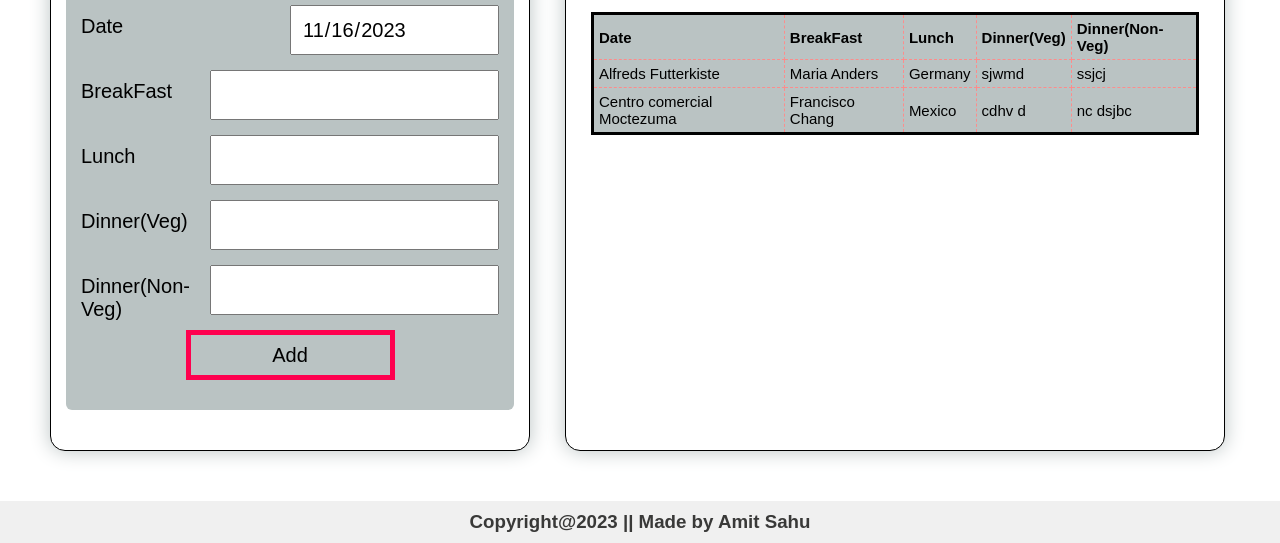
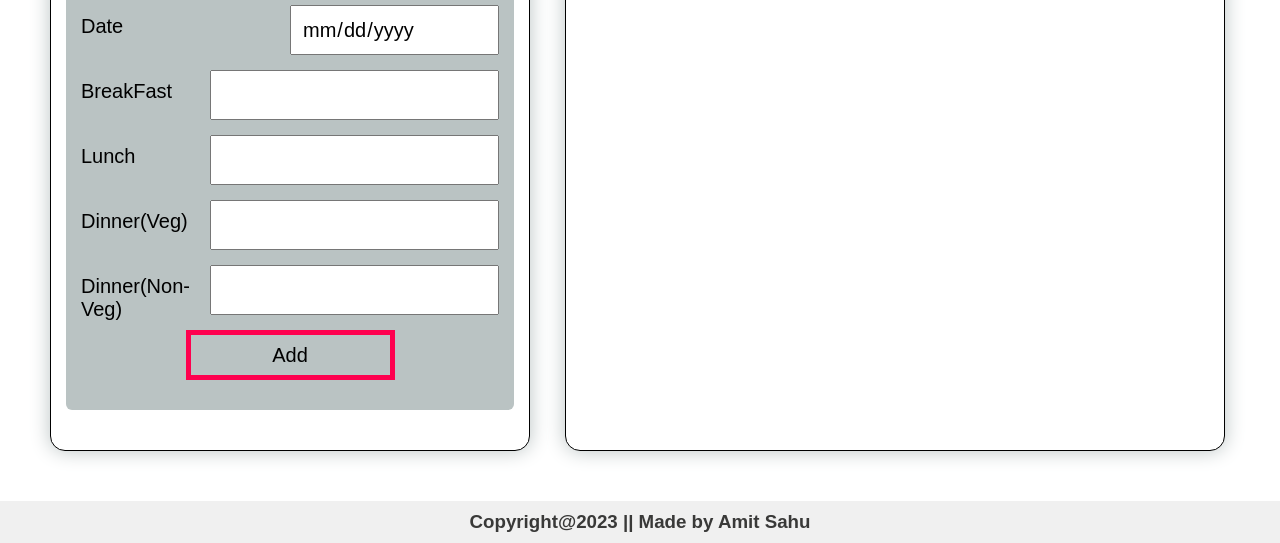
Before and after one commit to amitsahu03/Meal-Counter, a plain HTML site: page index.html in a window 1280 px wide. Shown: the part 301-844 px from the top of the page. Drawn offline with Linux system fonts and the light colour scheme.

Commit message:
Update index.html

```diff
--- a/index.html
+++ b/index.html
@@ -54,28 +54,7 @@
                     <div class="mainRight">
                         <h1 class="sub-title">Excel-Sheet</h1>
                         <table id="table">
-                            <tr>
-                                <th>Date</th>
-                              <th>BreakFast</th>
 
-                              <th>Lunch</th>
-                              <th>Dinner(Veg)</th>
-                              <th>Dinner(Non-Veg)</th>
-                            </tr>
-                            <tr>
-                              <td>Alfreds Futterkiste</td>
-                              <td>Maria Anders</td>
-                              <td>Germany</td>
-                              <td>sjwmd</td>
-                            <td>ssjcj</td>
-                            </tr>
-                            <tr>
-                              <td>Centro comercial Moctezuma</td>
-                              <td>Francisco Chang</td>
-                              <td>Mexico</td>
-                              <td>cdhv d</td>
-                              <td>nc dsjbc</td>
-                            </tr>
                           </table>
                     </div>
 
@@ -87,21 +66,7 @@
             <h3>Copyright@2023 || Made by Amit Sahu</h3>
         </div>
     </div>
-    <script>
-        const dateInput = document.getElementById('date');
-        const currentDate = new Date();
-        dateInput.valueAsDate = currentDate;
+</body>
+<script src="main.js"></script>
 
-
-
-        let form = document.getElementById('sheet')
-        form.addEventListener('submit', e => {
-    e.preventDefault()
-    fetch(form.action, { method: 'POST', body: new FormData(form)})
-      .then(response => response.json())
-      .catch(error => console.error('Error!', error.message))
-  })
-    </script>
-
-</body>
 </html>
```
